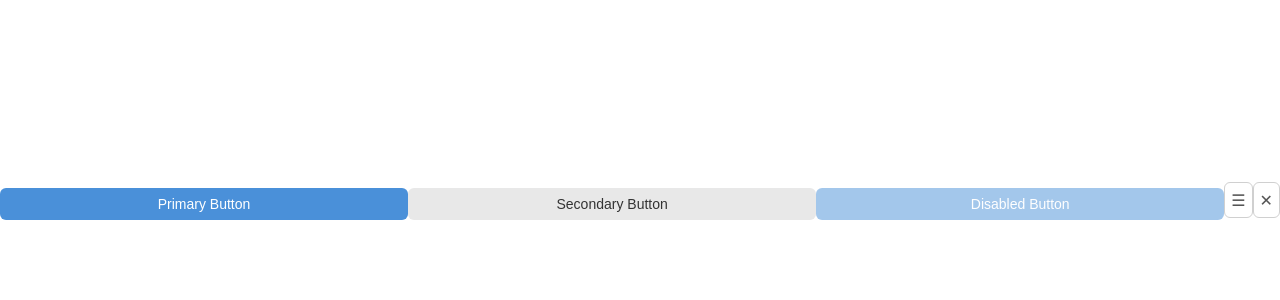
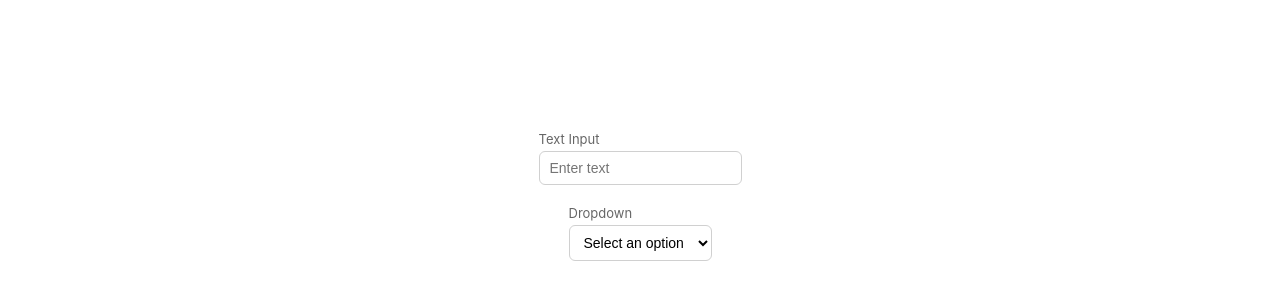
Before and after one commit to Ant0ninkA/web_mind_mapper, a React (Create React App) app in the folder frontend/: page / in a window 1280 px wide. Shown: the part 200-500 px from the top of the page. Built offline with nearby package versions, Linux system fonts and the light colour scheme; the HTML template or start-up script is replaced by a standard one.

Commit message:
Add input and dropdown components

```diff
--- a/frontend/src/App.css
+++ b/frontend/src/App.css
@@ -6,15 +6,19 @@
   --color-background: #ffffff;
   --color-text: #333;
   --color-text-muted: #555;
+  --color-text-light: #666;
   --color-border: #d0d0d0;
   --color-border-hover: #aaa;
   --color-hover-bg: #f0f0f0;
 
   --border-radius: 6px;
   --icon-button-size: 36px;
+  --input-padding: 8px 10px;
   --btn-padding: 8px 16px;
+  --spacing-sm: 4px;
   --spacing-md: 8px;
 
+  --font-size-sm: 13px;
   --font-size-md: 14px;
   --font-size-lg: 16px;
 
@@ -25,6 +29,10 @@
   width: 100vw;
   height: 100vh;
   display: flex;
+  flex-direction: column;
   align-items: center;
   justify-content: center;
+  gap: 12px;
+  max-width: 300px;
+  margin: 0 auto;
 }
--- a/frontend/src/App.tsx
+++ b/frontend/src/App.tsx
@@ -1,16 +1,28 @@
-import React from 'react';
-import Button from './components/Button';
-import IconButton from './components/IconButton';
+import React, { useState } from 'react';
+import TextInput from './components/TextInput';
+import SelectInput from './components/SelectInput';
 import './App.css';
 
+const sampleOptions = [
+  { value: 'option1', label: 'Option 1' },
+  { value: 'option2', label: 'Option 2' },
+  { value: 'option3', label: 'Option 3' },
+];
+
 const App: React.FC = () => {
+  const [text, setText] = useState('');
+  const [selected, setSelected] = useState('');
+
   return (
     <div className="app">
-        <Button onClick={() => {}} variant="primary">Primary Button</Button>
-        <Button onClick={() => {}} variant="secondary">Secondary Button</Button>
-        <Button onClick={() => {}} disabled>Disabled Button</Button>
-          <IconButton onClick={() => {}} title="Menu">☰</IconButton>
-          <IconButton onClick={() => {}} title="Close">✕</IconButton>
+      <TextInput label="Text Input" value={text} onChange={setText} placeholder="Enter text" />
+      <SelectInput
+        label="Dropdown"
+        value={selected}
+        onChange={setSelected}
+        options={sampleOptions}
+        placeholder="Select an option"
+      />
     </div>
   );
 };
--- /dev/null
+++ b/frontend/src/components/SelectInput.tsx
@@ -0,0 +1,37 @@
+import React from 'react';
+import '../styles/select_input_styles.css';
+
+interface SelectOption {
+  value: string;
+  label: string;
+}
+
+interface SelectInputProps {
+  label: string;
+  value: string;
+  onChange: (value: string) => void;
+  options: SelectOption[];
+  placeholder?: string;
+}
+
+const SelectInput: React.FC<SelectInputProps> = ({ label, value, onChange, options, placeholder }) => {
+  return (
+    <div className="select-input">
+      <label className="select-input__label">{label}</label>
+      <select
+        value={value}
+        onChange={(e) => onChange(e.target.value)}
+        className="select-input__field"
+      >
+        {placeholder && <option value="">{placeholder}</option>}
+        {options.map((opt) => (
+          <option key={opt.value} value={opt.value}>
+            {opt.label}
+          </option>
+        ))}
+      </select>
+    </div>
+  );
+};
+
+export default SelectInput;
--- /dev/null
+++ b/frontend/src/components/TextInput.tsx
@@ -0,0 +1,26 @@
+import React from 'react';
+import '../styles/text_input_styles.css';
+
+interface TextInputProps {
+  label: string;
+  value: string;
+  onChange: (value: string) => void;
+  placeholder?: string;
+}
+
+const TextInput: React.FC<TextInputProps> = ({ label, value, onChange, placeholder }) => {
+  return (
+    <div className="text-input">
+      <label className="text-input__label">{label}</label>
+      <input
+        type="text"
+        value={value}
+        onChange={(e) => onChange(e.target.value)}
+        placeholder={placeholder}
+        className="text-input__field"
+      />
+    </div>
+  );
+};
+
+export default TextInput;
--- /dev/null
+++ b/frontend/src/styles/select_input_styles.css
@@ -0,0 +1,26 @@
+.select-input {
+  margin-bottom: var(--spacing-md);
+}
+
+.select-input__label {
+  display: block;
+  font-size: var(--font-size-sm);
+  color: var(--color-text-light);
+  margin-bottom: var(--spacing-sm);
+}
+
+.select-input__field {
+  width: 100%;
+  padding: var(--input-padding);
+  border: 1px solid var(--color-border);
+  border-radius: var(--border-radius);
+  font-size: var(--font-size-md);
+  outline: none;
+  background: var(--color-background);
+  transition: border-color var(--transition-fast);
+  box-sizing: border-box;
+}
+
+.select-input__field:focus {
+  border-color: var(--color-primary);
+}
--- /dev/null
+++ b/frontend/src/styles/text_input_styles.css
@@ -0,0 +1,25 @@
+.text-input {
+  margin-bottom: var(--spacing-md);
+}
+
+.text-input__label {
+  display: block;
+  font-size: var(--font-size-sm);
+  color: var(--color-text-light);
+  margin-bottom: var(--spacing-sm);
+}
+
+.text-input__field {
+  width: 100%;
+  padding: var(--input-padding);
+  border: 1px solid var(--color-border);
+  border-radius: var(--border-radius);
+  font-size: var(--font-size-md);
+  outline: none;
+  transition: border-color var(--transition-fast);
+  box-sizing: border-box;
+}
+
+.text-input__field:focus {
+  border-color: var(--color-primary);
+}
```
